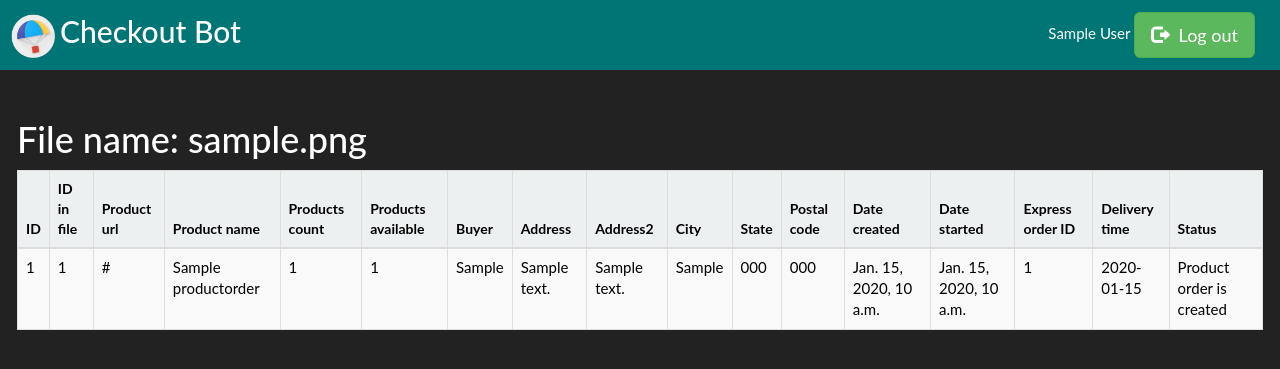
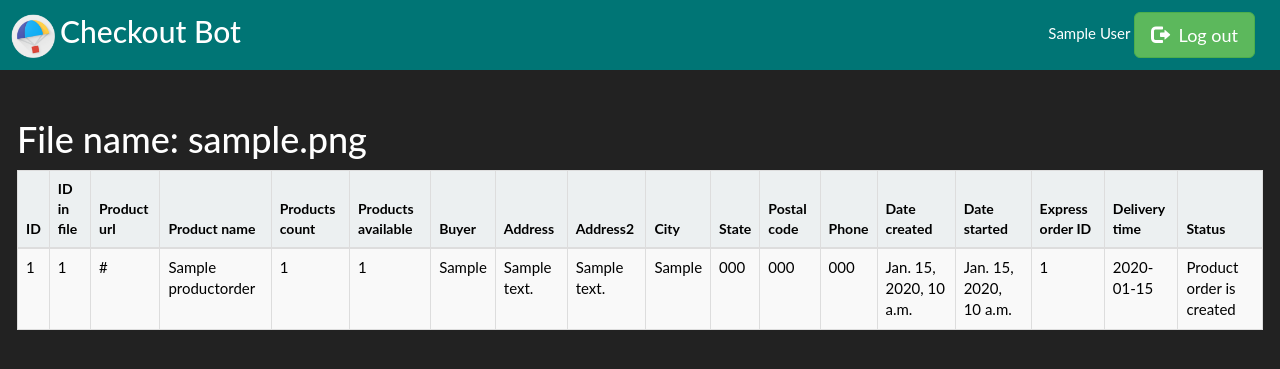
Before and after one commit to alexeykuz/checkout_bot, a Django app: page /orders-list/1/ in a window 1280 px wide. Shown: the top 369 px of the page. Run offline with Django 3.2, Linux system fonts and the light colour scheme; a user stored in the database is signed in; tables that the repository leaves empty hold one stand-in row (values such as "Sample post"); some libraries are stand-ins or nearby versions.

Commit message:
add buyer phone number

```diff
--- a/checkout_bot/checkout_app/models.py
+++ b/checkout_bot/checkout_app/models.py
@@ -49,6 +49,9 @@ class ProductOrder(models.Model):
     product_buyer = models.CharField(
         default=None, null=True, blank=True,
         max_length=120, verbose_name=_('Product buyer'))
+    buyer_phone_number = models.CharField(
+        default=None, null=True, blank=True,
+        max_length=120, verbose_name=_('Buyer phone number'))
     buyer_address = models.CharField(
         default=None, null=True, blank=True,
         max_length=255, verbose_name=_('Buyer address'))
--- a/checkout_bot/checkout_app/views.py
+++ b/checkout_bot/checkout_app/views.py
@@ -84,7 +84,7 @@ def upload_file_with_products(request):
             orders_file_list.save()
 
         file_in_memory = request.FILES['orders_list'].read()
-        wb = load_workbook(filename=BytesIO(file_in_memory))
+        wb = load_workbook(filename=BytesIO(file_in_memory), data_only=True)
         ws = wb.active
         for i, row in enumerate(ws.rows):
             order = ProductOrder(
@@ -98,6 +98,7 @@ def upload_file_with_products(request):
                 buyer_city=row[6].value,
                 buyer_state_code=row[7].value,
                 buyer_postal_code=row[8].value,
+                buyer_phone_number=row[9].value,
                 orders_file=orders_file_list)
             order.save()
             add_processing_of_product.delay(order.id)
@@ -149,6 +150,10 @@ def get_orders_in_xlsx(request, pk):
             'utf-8').replace(';', '.') if row.buyer_state_code else None
         buyer_postal_code = row.buyer_postal_code.encode(
             'utf-8').replace(';', '.') if row.buyer_postal_code else None
+        buyer_postal_code = row.buyer_postal_code.encode(
+            'utf-8').replace(';', '.') if row.buyer_postal_code else None
+        buyer_phone_number = row.buyer_phone_number.encode(
+            'utf-8').replace(';', '.') if row.buyer_phone_number else None
         express_order_id = row.express_order_id.encode(
             'utf-8').replace(';', '.') if row.express_order_id else None
         delivery_time = row.delivery_time.encode(
@@ -158,7 +163,7 @@ def get_orders_in_xlsx(request, pk):
         writer.writerow([
             row.id_in_file, product_url, product_name, products_count,
             product_buyer, buyer_address, buyer_address2, buyer_city,
-            buyer_state_code, buyer_postal_code, products_available,
-            express_order_id, delivery_time, status])
+            buyer_state_code, buyer_postal_code, buyer_phone_number,
+            products_available, express_order_id, delivery_time, status])
 
     return response
--- a/checkout_bot/templates/orders-list.html
+++ b/checkout_bot/templates/orders-list.html
@@ -23,6 +23,7 @@
             <th>City</th>
             <th>State</th>
             <th>Postal code</th>
+            <th>Phone</th>
             <th>Date created</th>
             <th>Date started</th>
             <th>Express order ID</th>
@@ -44,6 +45,7 @@
               <td>{{ order.buyer_city }}</td>
               <td>{{ order.buyer_state_code }}</td>
               <td>{{ order.buyer_postal_code }}</td>
+              <td>{{ order.buyer_phone_number }}</td>
               <td>{{ order.date_created }}</td>
               <td>{{ order.date_started }}</td>
               <td>{{ order.express_order_id }}</td>
```
Also changed, not shown: checkout_bot/checkout_app/google_express_checkout_bot.py (+6 -1 lines), checkout_bot/checkout_app/migrations/0012_productorder_buyer_phone_number.py (added).
